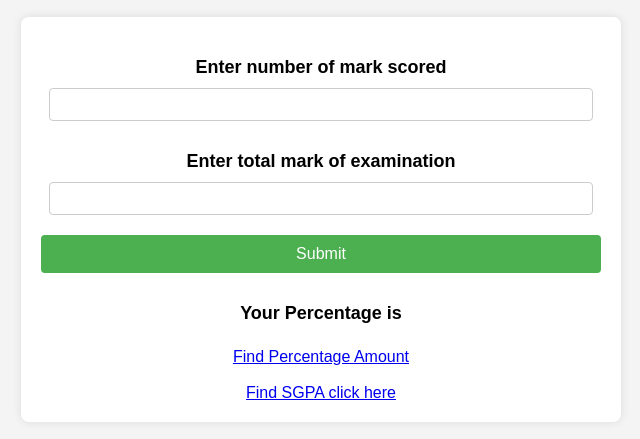
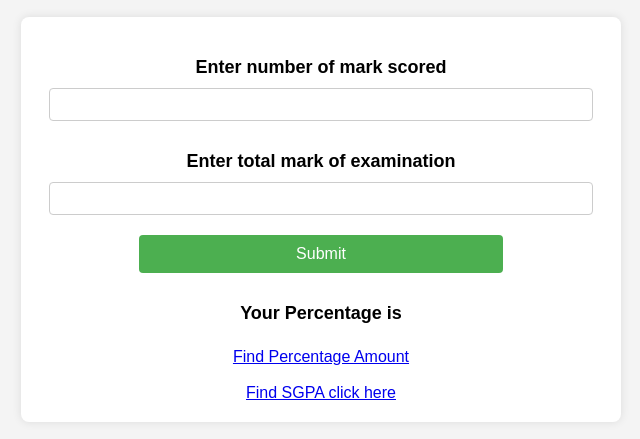
Before and after one commit to Jazeye/Percentage-Calculator-web, a plain HTML site: page index.html in a window 1280 px wide. Shown: the part 181-620 px from the top of the page, without its empty margins (319-959 px from the left). Drawn offline with Linux system fonts and the light colour scheme.

Commit message:
buttuon width changed

```diff
--- a/css/style.css
+++ b/css/style.css
@@ -59,7 +59,7 @@ button {
   margin: 10px 0;
   cursor: pointer;
   border-radius: 4px;
-  width: 100%; /* Make the button take 100% width */
+  width: 65%; /* Make the button take 100% width */
 }
 
 button:hover {
```
